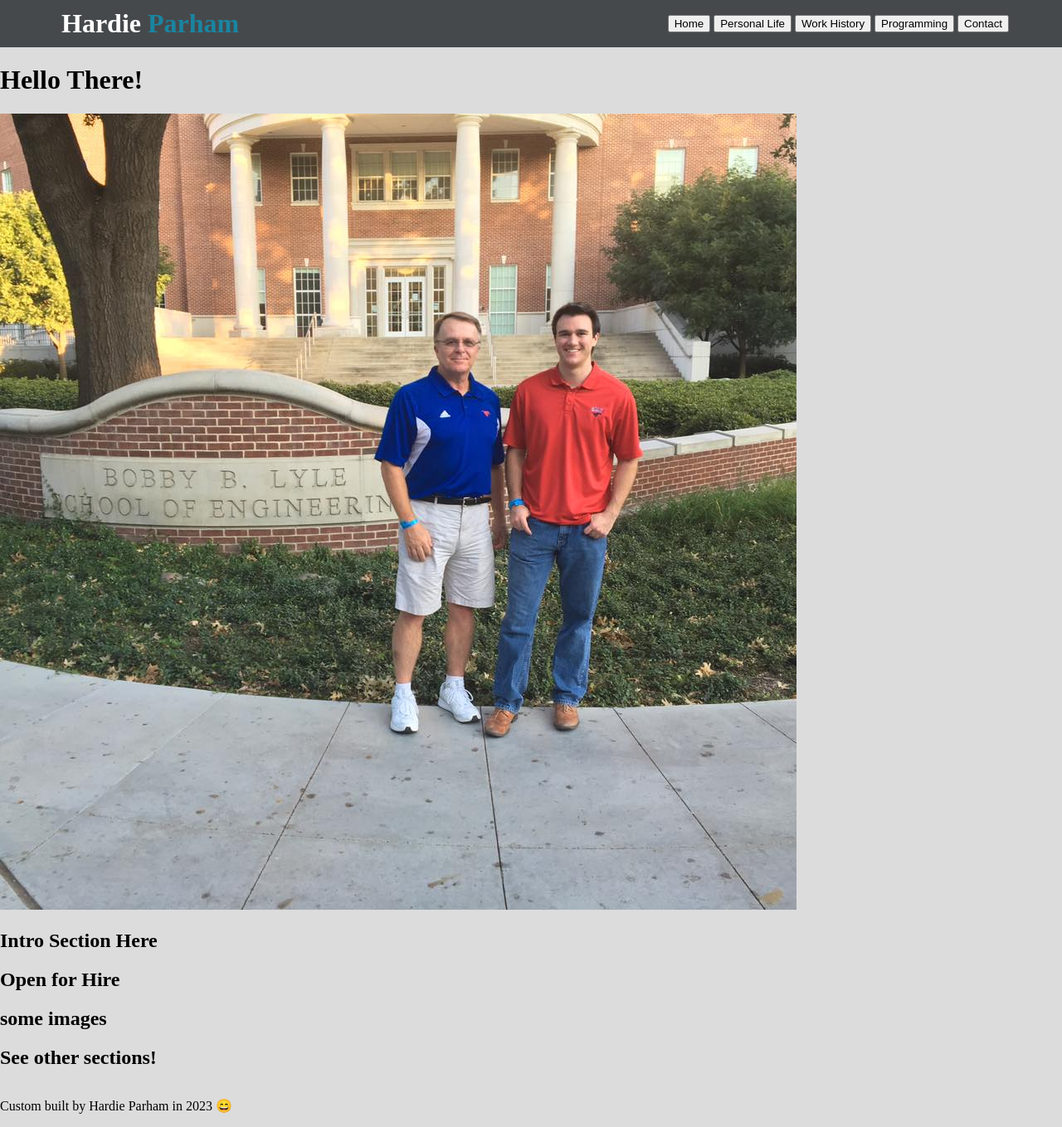
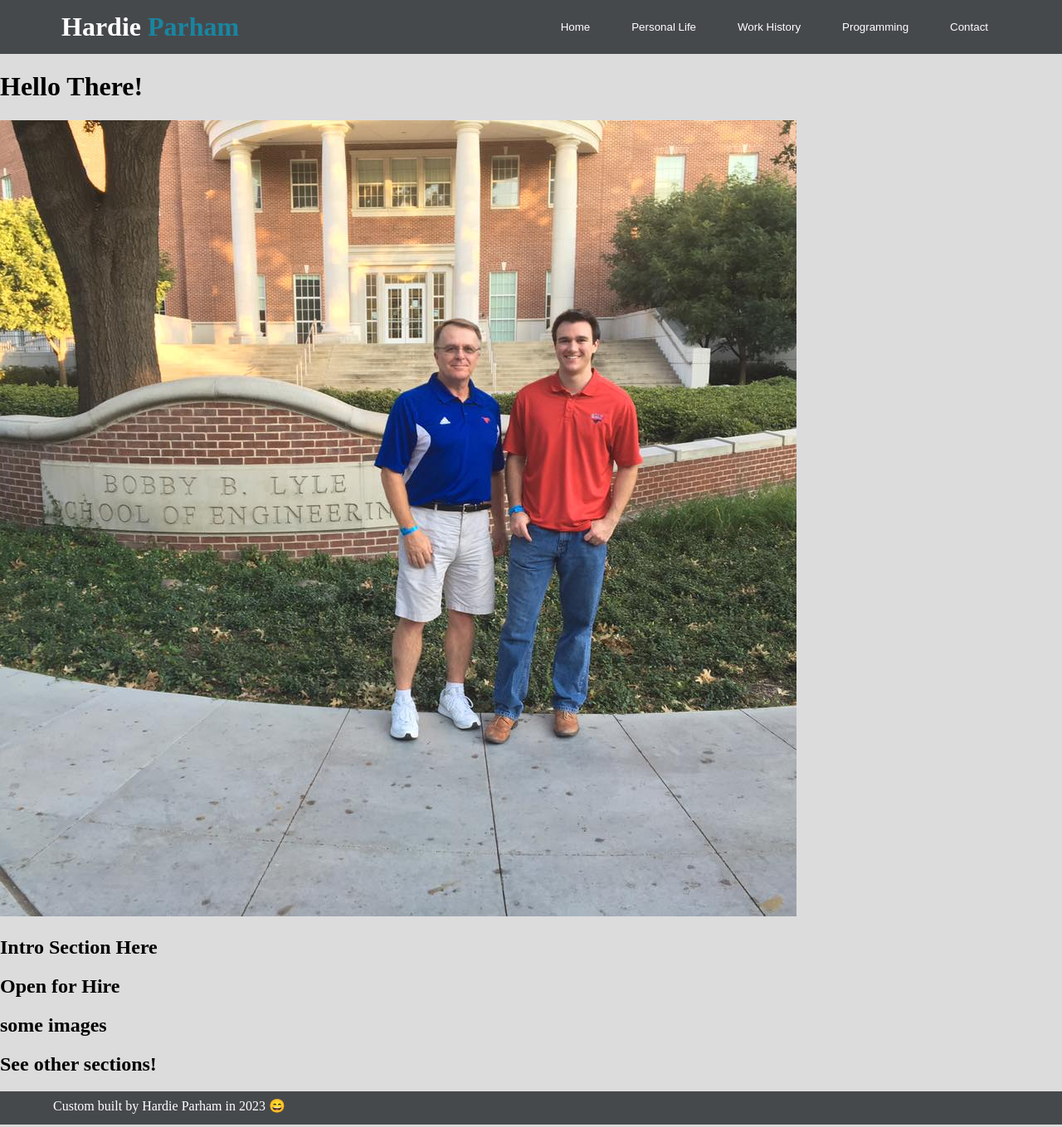
Before and after one commit to HardieParham/PersonalSite, a Flask app: page / in a window 1280 px wide. Shown: the whole page at 83% size. Run offline with Flask 3, Linux system fonts and the light colour scheme; some libraries are stand-ins or nearby versions.

Commit message:
Finalized base stylesheet

```diff
--- a/app/static/styles/styles.min.css
+++ b/app/static/styles/styles.min.css
@@ -1 +1 @@
-@media screen and (max-width: 1070px){ul{-webkit-padding-start:0%;padding-inline-start:0%}#top-bar-container{border-color:#000;border-width:2px}#main-name{width:100%;text-align:center}#nav-bar-list{width:100%;background-color:#4c5c68}.nav-bar-item{padding:10px 0px;flex-grow:1}}@media screen and (max-width: 400px){.nav-bar-item{font-size:50%}#footer{font-size:50%}}#body{margin:0px;padding:0px;display:flex;flex-direction:column;background-color:#dcdcdd;width:100%;min-height:100%}#body #header{padding-left:5%;padding-right:5%;display:flex;flex-direction:row;justify-content:space-between;align-items:center;flex-wrap:wrap;background-color:#46494c}#body #header #main-name{margin:0px;padding:10px;color:#fff}#body #header #main-name span{color:#1985a1}#body #header #nav-bar-list{margin:0px;padding:0px}#body #header #nav-bar-list .nav-bar-item{color:#000}#body #content-container{color:#000}#body #footer{color:#000}
+@media screen and (max-width: 1070px){ul{-webkit-padding-start:0%;padding-inline-start:0%}#top-bar-container{border-color:#000;border-width:2px}#main-name{width:100%;text-align:center}#nav-bar-list{width:100%;background-color:#4c5c68}.nav-bar-item{padding:10px 0px;flex-grow:1}}@media screen and (max-width: 400px){.nav-bar-item{font-size:50%}#footer{font-size:50%}}#body{margin:0px;padding:0px;position:relative;min-height:100vh;width:100%;display:flex;flex-direction:column;background-color:#dcdcdd}#body #header{padding-left:5%;padding-right:5%;display:flex;flex-direction:row;justify-content:space-between;align-items:center;flex-wrap:wrap;background-color:#46494c}#body #header #main-name{margin:0px;padding:10px;color:#fff}#body #header #main-name span{color:#1985a1}#body #header #nav-bar-list{margin:0px;padding:0px;display:flex;flex-direction:row;list-style-type:none;justify-content:space-around}#body #header #nav-bar-list .nav-bar-item{margin:0px;padding:25px;border:none;background:none;transition:background-color 500ms;color:#fff}#body #header #nav-bar-list .nav-bar-item:hover{background-color:#1985a1;background-image:none}#body #content-container{color:#000;padding-bottom:2.5rem}#body #footer{background-color:#46494c;color:#fff;position:absolute;bottom:0;width:100%;height:2.5rem}#body #footer #footer-text{margin-top:8px;margin-left:5%}
--- a/app/static/styles/styles.scss
+++ b/app/static/styles/styles.scss
@@ -11,11 +11,14 @@
 
 #body {
     @include zero-margin-and-padding();
+    position: relative;
+    min-height: 100vh;
+    width: 100%;
     display: flex;
     flex-direction: column;
     background-color: $platinum;
-    width: 100%;
-    min-height: 100%;
+    // min-height: 100%;
+    // padding-bottom: 2.5rem;
 
     #header {
         padding-left: 5%;
@@ -39,9 +42,22 @@
 
         #nav-bar-list {
             @include zero-margin-and-padding();
+            display: flex;
+            flex-direction: row;
+            list-style-type: none;
+            justify-content: space-around;
 
             .nav-bar-item {
-                color: black;
+                @include zero-margin-and-padding(0px, 25px);
+                border: none;
+                background: none;
+                transition: background-color 500ms;
+                color: $white;
+
+                &:hover {
+                    background-color: $munsell;
+                    background-image: none;
+                }
 
             }
         }
@@ -49,9 +65,20 @@
 
     #content-container {
         color: black;
+        padding-bottom: 2.5rem;
     }
 
     #footer {
-        color: black;
+        background-color: $space;
+        color: $white;
+        position: absolute;
+        bottom: 0;
+        width: 100%;
+        height: 2.5rem;
+
+        #footer-text {
+            margin-top: 8px;
+            margin-left: 5%;
+        }
     }
 }
--- a/app/templates/base.html
+++ b/app/templates/base.html
@@ -32,7 +32,7 @@
 
 
     <footer id="footer">
-        <p>Custom built by Hardie Parham in 2023 😄</p>
+        <p id="footer-text">Custom built by Hardie Parham in 2023 😄</p>
     </footer>
 </body>
 
```
